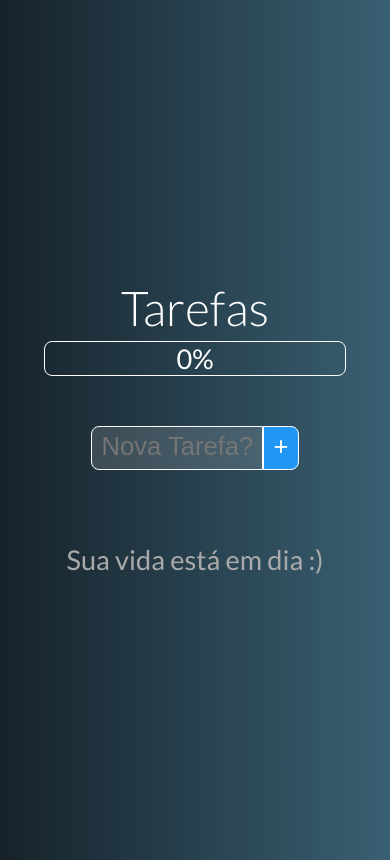
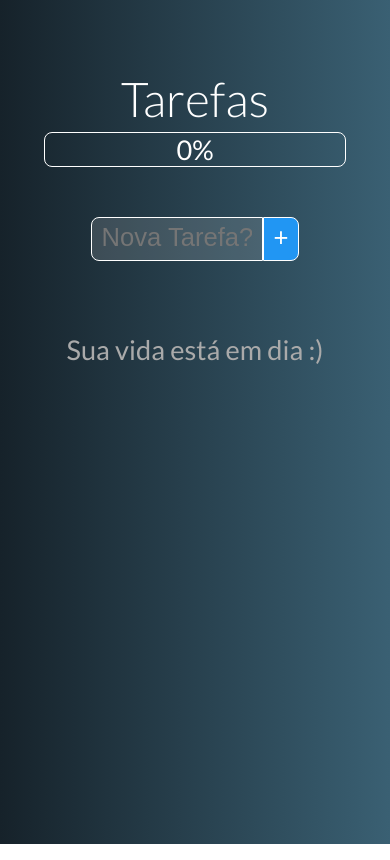
Before and after one commit to luanlsr/todo-list-vue, a Vue app: page / in a window 390 px wide. Built offline with nearby package versions, Linux system fonts and the light colour scheme.

Commit message:
media query

```diff
--- a/src/App.vue
+++ b/src/App.vue
@@ -3,13 +3,11 @@
 		<h1>Tarefas</h1>
 		<TaskProgress :progress="progress"/>
 		<NewTask @taskAdded="addTask"/>
-		<div class="grid">
-			<TaskGrid
-				@taskDeleted="deleteTask"
-				@taskStateChanged="toggleTaskState"
-				:tasks="tasks"
-			/>
-		</div>
+		<TaskGrid
+			@taskDeleted="deleteTask"
+			@taskStateChanged="toggleTaskState"
+			:tasks="tasks"
+		/>
 	</div>
 </template>
 
@@ -75,7 +73,9 @@ export default {
 		flex-direction: column;
 		justify-content: center;
 		align-items: center;
-		height: 100vh;
+		height: inherit;
+		margin-top: 10%;
+		/* overflow: auto; */
 	}
 
 	#app h1 {
@@ -84,7 +84,4 @@ export default {
 		font-size: 3rem;
 	}
 
-	.grid {
-		overflow: auto;
-	}
 </style>
--- a/src/Components/TaskGrid.vue
+++ b/src/Components/TaskGrid.vue
@@ -29,7 +29,6 @@ import Task from './Task.vue'
         display: flex;
         justify-content: center;
         flex-wrap: wrap;
-        overflow: auto;
     }
 
     .task-grid{
```
